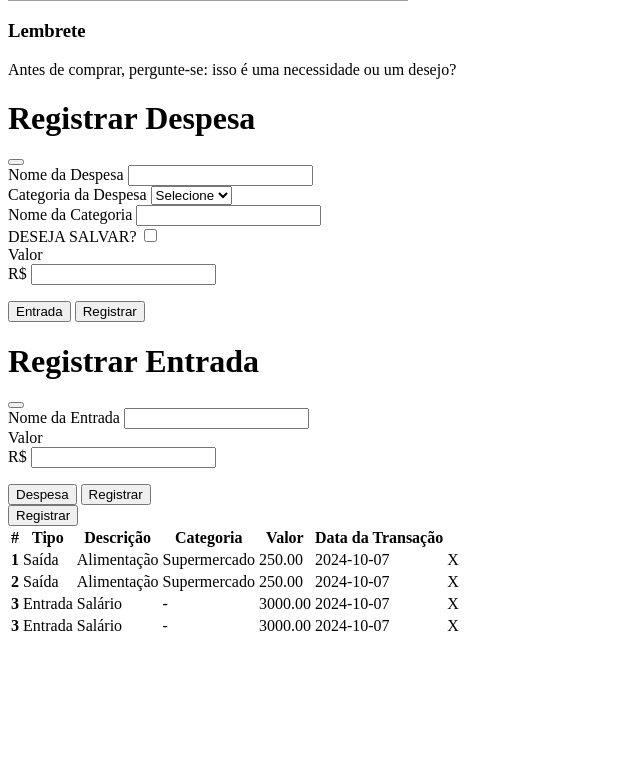
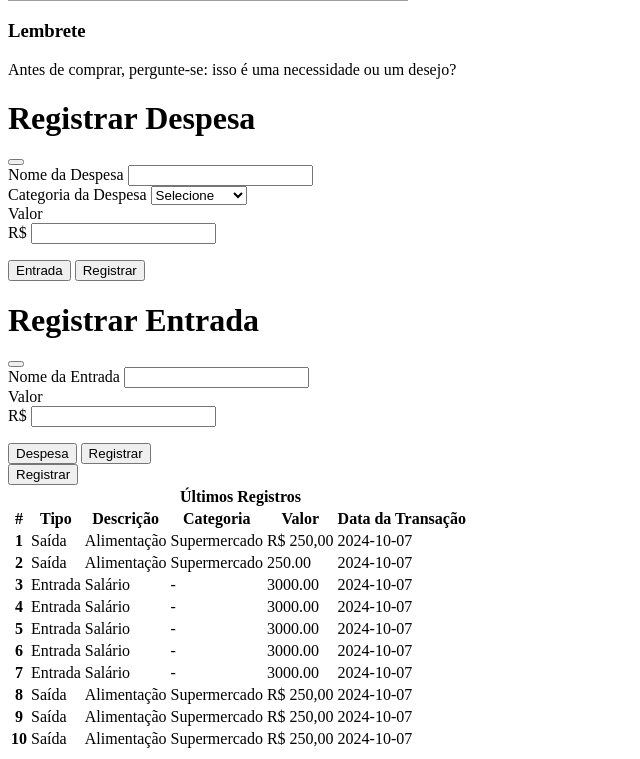
Before and after one commit to techfinance/techfinance, a PHP site: page /registros.php in a window 1280 px wide. Shown: the part 399-1158 px from the top of the page, without its empty margins (0-640 px from the left). Before the commit the page ends 1030 px from the top, so only its background shows below. Run offline with PHP 8.4, Linux system fonts and the light colour scheme; grey boxes are pictures that could not be loaded.

Commit message:
Interação com os formulários de registro

```diff
--- a/public/css/style.css
+++ b/public/css/style.css
@@ -11,17 +11,19 @@ body {
     font-family: "Poppins", sans-serif;
     width: 100%;
     min-height: 100vh;
+    display: flex;
+    flex-direction: column
 }
 
 #footer {
     background-color: var(--primary-blue);
     color: white;
+    width: 100%;
     position: fixed;
     bottom: 0;
-    width: 100%;
     text-align: center;
     padding: 12px;
-    font-size: 12px;
+    font-size: 10px;
 }
 
 @media only screen and (max-width: 1000px) {
--- a/public/css/views.css
+++ b/public/css/views.css
@@ -1,6 +1,6 @@
 .container {
     padding: 15px;
     color: var(--primary-blue);
-
+    flex: 1;
 }
 h1 {font-weight: 600;}
--- a/src/views/registros.php
+++ b/src/views/registros.php
@@ -1,7 +1,11 @@
-<h1>Vamos lá!</h1>
-<p>Registre sua despesa ou entrada e mantenha suas finanças em dia</p>
-<div class="container-fluid d-flex align-items-center flex-wrap p-2 flex-registros">
+
+<div class="container-fluid d-flex flex-wrap p-2 flex-registros">
     <div class="text-registros">
+      <div class="title text-start">
+        <h1>Vamos lá!</h1>
+        <p>Registre sua despesa ou entrada e mantenha suas finanças em dia</p>
+      </div>
+
         <img src="./images/lembrete.svg" alt="lembrete">
         <h3>Lembrete</h3>
         <p>Antes de comprar, pergunte-se: isso é uma necessidade ou um desejo?</p>
@@ -25,12 +29,15 @@
                             <label for="categoriaDespesa" class="form-label">Categoria da Despesa</label>
                             <select class="form-select form-despesa-input" aria-label="Default select example" id="categoriaDespesa" required>
                               <option selected disabled>Selecione</option>
-                              <option value="1">One</option>
-                              <option value="2">Two</option>
-                              <option value="3">Outros</option>
+                              <option value="Geral">Geral</option>
+                              <option value="Lazer">Lazer</option>
+                              <option value="Alimentação">Alimentação</option>
+                              <option value="Transporte">Transporte</option>
+                              <option value="Saúde">Saúde</option>
+                              <option value="Outros">Outros</option>
                             </select>
                           </div>
-                          <div class="row flex align-items-center">
+                          <div class="row flex align-items-center" style="display: none;">
                             <div class="col">
                               <div class="mb-3">
                                 <label for="exampleInputPassword" class="form-label">Nome da Categoria</label>
@@ -48,10 +55,11 @@
                             <label for="valor" class="form-label">Valor</label>
                             <div class="input-group">
                               <span class="input-group-text form-text-input" id="addon-wrapping">R$</span>
-                              <input type="text" class="form-control form-despesa-input" aria-label="Value" aria-describedby="addon-wrapping" id="valor">
+                              <input type="number" step="0.01" min="0" class="form-control form-despesa-input" aria-label="Value" aria-describedby="addon-wrapping" id="valor">
                             </div>
                           </div>
                         </form>
+                        <div class="sucesso-registro text-center" hidden>Despesa registrada!</div>
                     </div>
                     <div class="modal-footer border-0">
                         <button class="btn" data-bs-target="#exampleModalToggle2" data-bs-toggle="modal">Entrada</button>
@@ -70,24 +78,25 @@
                     <!-- FORMULARIO DA ENTRADA -->
                     <div class="modal-body">
 
-                    <form action="" class="text-start">
+                    <form class="text-start" id="form-entrada">
                       <div class="mb-3">
-                          <label for="exampleInputEmail1" class="form-label">Nome da Entrada</label>
-                          <input type="text" class="form-control form-despesa-input" id="exampleInputEmail1">
+                          <label for="nomeEntrada" class="form-label">Nome da Entrada</label>
+                          <input type="text" class="form-control form-despesa-input" id="nomeEntrada" required>
                           </div>
                         <div class="mb-3">
-                          <label for="valor" class="form-label">Valor</label>
+                          <label for="valorEntrada" class="form-label">Valor</label>
                           <div class="input-group">
                             <span class="input-group-text form-text-input" id="addon-wrapping">R$</span>
-                            <input type="text" class="form-control form-despesa-input" aria-label="Value" aria-describedby="addon-wrapping" id="valor">
+                            <input type="number" step="0.01" min="0" class="form-control form-despesa-input" aria-label="Value" aria-describedby="addon-wrapping" id="valorEntrada" required>
                           </div>
                         </div>
                     </form>
-
+                    <div class="sucesso-entrada text-center" hidden>Entrada registrada!</div>
+                    <div class="negado-entrada" hidden>Preencha todos os campos!</div>
                     </div>
                     <div class="modal-footer border-0">
                         <button class="btn" data-bs-target="#exampleModalToggle" data-bs-toggle="modal">Despesa</button>
-                        <button type="button" class="btn">Registrar</button>
+                        <button type="button" class="btn" form="form-entrada" id="registro-entrada">Registrar</button>
                     </div>
                 </div>
             </div>
@@ -97,7 +106,9 @@
 
     <div class="table-responsive">
     <table class="table table-striped table-hover flex-grow-1 flex-shrink-1">
+
   <thead>
+  <tr><th colspan="7" class="text-center" style="font-weight: 600;">Últimos Registros</th></tr>
     <tr>
       <th scope="col">#</th>
       <th scope="col">Tipo</th>
@@ -105,6 +116,7 @@
       <th scope="col">Categoria</th>
       <th scope="col">Valor</th>
       <th scope="col">Data da Transação</th>
+      <th scope="col"></th>
     </tr>
   </thead>
   <tbody>
@@ -113,9 +125,9 @@
       <td>Saída</td>
       <td>Alimentação</td>
       <td>Supermercado</td>
-      <td>250.00</td>
+      <td>R$ 250,00</td>
       <td>2024-10-07</td>
-      <td>X</td>
+      <td><i class="bi bi-trash-fill"></i></td>
     </tr>
     <tr>
       <th scope="row">2</th>
@@ -124,7 +136,7 @@
       <td>Supermercado</td>
       <td>250.00</td>
       <td>2024-10-07</td>
-      <td>X</td>
+      <td><i class="bi bi-trash-fill"></i></td>
     </tr>
     <tr>
       <th scope="row">3</th>
@@ -133,16 +145,70 @@
       <td>-</td>
       <td>3000.00</td>
       <td>2024-10-07</td>
-      <td>X</td>
+      <td><i class="bi bi-trash-fill"></i></td>
     </tr>
     <tr>
-      <th scope="row">3</th>
+      <th scope="row">4</th>
       <td>Entrada</td>
       <td>Salário</td>
       <td>-</td>
       <td>3000.00</td>
       <td>2024-10-07</td>
-      <td>X</td>
+      <td><i class="bi bi-trash-fill"></i></td>
+    </tr>
+    <tr>
+      <th scope="row">5</th>
+      <td>Entrada</td>
+      <td>Salário</td>
+      <td>-</td>
+      <td>3000.00</td>
+      <td>2024-10-07</td>
+      <td><i class="bi bi-trash-fill"></i></td>
+    </tr>
+    <tr>
+      <th scope="row">6</th>
+      <td>Entrada</td>
+      <td>Salário</td>
+      <td>-</td>
+      <td>3000.00</td>
+      <td>2024-10-07</td>
+      <td><i class="bi bi-trash-fill"></i></td>
+    </tr>
+    <tr>
+      <th scope="row">7</th>
+      <td>Entrada</td>
+      <td>Salário</td>
+      <td>-</td>
+      <td>3000.00</td>
+      <td>2024-10-07</td>
+      <td><i class="bi bi-trash-fill"></i></td>
+    </tr>
+    <tr>
+      <th scope="row">8</th>
+      <td>Saída</td>
+      <td>Alimentação</td>
+      <td>Supermercado</td>
+      <td>R$ 250,00</td>
+      <td>2024-10-07</td>
+      <td><i class="bi bi-trash-fill"></i></td>
+    </tr>
+    <tr>
+      <th scope="row">9</th>
+      <td>Saída</td>
+      <td>Alimentação</td>
+      <td>Supermercado</td>
+      <td>R$ 250,00</td>
+      <td>2024-10-07</td>
+      <td><i class="bi bi-trash-fill"></i></td>
+    </tr>
+    <tr>
+      <th scope="row">10</th>
+      <td>Saída</td>
+      <td>Alimentação</td>
+      <td>Supermercado</td>
+      <td>R$ 250,00</td>
+      <td>2024-10-07</td>
+      <td><i class="bi bi-trash-fill"></i></td>
     </tr>
 
   </tbody>
```
Also changed, not shown: public/css/registros.css (+27 -0 lines), public/js/registros.js (+65 -2 lines), src/controllers/controle_entrada.php (added, +30 -0 lines), src/controllers/controle_gasto.php (added, +32 -0 lines), src/models/Registro.php (+0 -9 lines).
